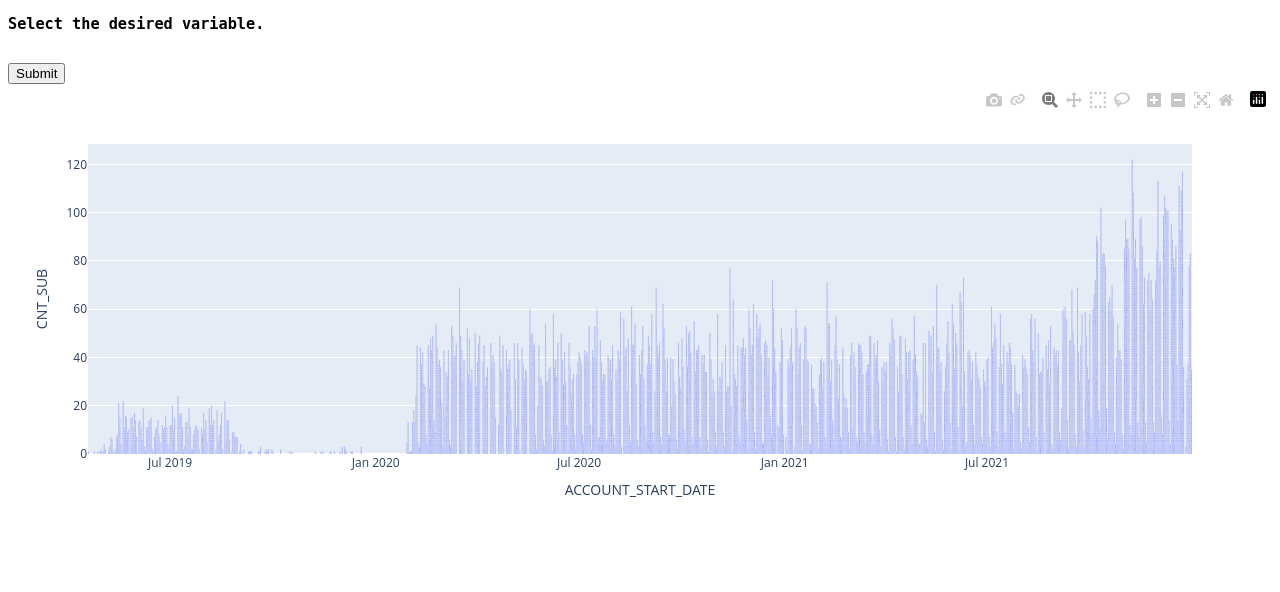
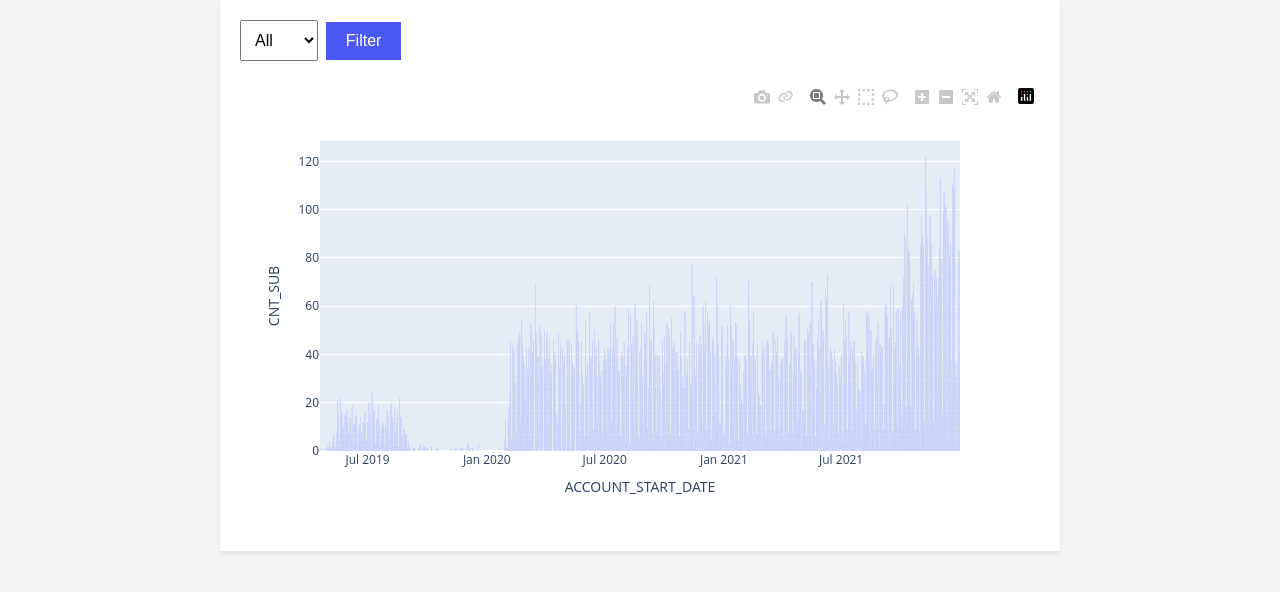
Before and after one commit to mihailvasilev77/Filterable-dashboard, a Flask app: page / in a window 1280 px wide. Shown: the top 592 px of the page. Run offline with Flask 3, Linux system fonts and the light colour scheme; some libraries are stand-ins or nearby versions.

Commit message:
Added html and css styling.

```diff
--- /dev/null
+++ b/static/styles.css
@@ -0,0 +1,36 @@
+body {
+    font-family: monospace;
+    background-color: #f5f5f5;
+    margin: 0;
+    padding: 0;
+  }
+
+  .container {
+    max-width: 800px;
+    margin: 0 auto;
+    padding: 20px;
+    background-color: white;
+    box-shadow: 0 2px 5px rgba(0, 0, 0, 0.1);
+  }
+
+  form {
+    margin-bottom: 20px;
+  }
+
+  select {
+    padding: 10px;
+    font-size: 16px;
+  }
+
+  input[type="submit"] {
+    padding: 10px 20px;
+    font-size: 16px;
+    background-color: rgb(76, 88, 246);
+    color: white;
+    border: none;
+    cursor: pointer;
+  }
+
+  .plot-container {
+    margin-top: 20px;
+  }
--- a/templates/index.html
+++ b/templates/index.html
@@ -2,24 +2,25 @@
 <html>
 <head>
     <title>Dashboard</title>
-    <link rel="shortcut icon" href="https://www.iconpacks.net/icons/1/free-pie-chart-icon-683-thumb.png">
-    <style>
-        body{
-            font-family:monospace;
-        }
-    </style>
+    <link rel="shortcut icon" href="https://i.imgur.com/DYLz6VK.png">
+    <link rel="stylesheet" type="text/css" href="../static/styles.css">
 </head>
 <body>
-    <h3>Select the desired variable.</h3>
-    <form method="POST" action="/">
-        {% for column in columns %}
-        <input type="checkbox" name="columns" value="{{ column }}"> {{ column }}<br>
-        {% endfor %} <br>
-        <input type="submit" value="Submit">
-    </form>
+    <div class="container">
+        <form method="POST" action="/">
+            <select name="dropdown">
+                <option value="All">All</option>
+                {% for option in dropdown_options %}
+                    <option value="{{ option }}">{{ option }}</option>
+                {% endfor %}
+            </select>
+            <input type="submit" value="Filter">
+        </form>
 
-    <div>
-        {{ plot|safe }}
+        <div class="plot-container">
+            <!-- Include the plot -->
+            {{ plot|safe }}
+        </div>
     </div>
 
     <script src="https://cdn.plot.ly/plotly-latest.min.js"></script>
```
